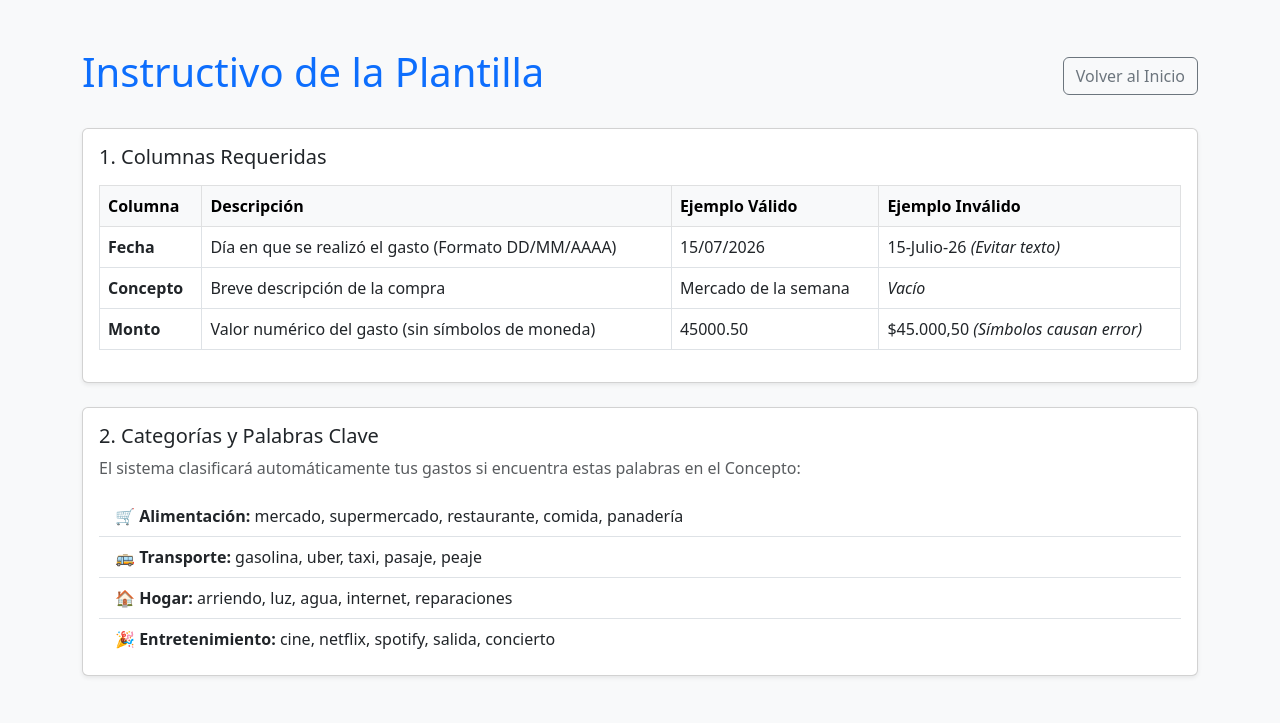
After one commit to juanexzedh/analizador-gastos-web, a Flask app: page /instructivo in a window 1280 px wide. The commit adds this page. Shown: the top 723 px of the page. Run offline with Flask 3, Linux system fonts and the light colour scheme.

Commit message:
Se dejo planteada la ruta para descargar el pdf y se creo el instructivo para usar la plantilla correctamente

```diff
--- a/app.py
+++ b/app.py
@@ -23,6 +23,12 @@ inicializar_db()
 @app.route("/")
 def inicio():
     return render_template("index.html")
+
+
+@app.route('/instructivo')
+def instructivo():
+    return render_template('instructivo.html')
+
 
 @app.route("/analizar", methods=["POST"])
 def analizar():
@@ -68,6 +74,19 @@ def analizar():
         supero_presupuesto = verificar_presupuesto(total_gastos, float(presupuesto))
         semaforo = calcular_semaforo(total_gastos, total_ingresos)
 
+        # Para calcular el dia con mas gasto
+        df['Fecha'] = pd.to_datetime(df['Fecha'], format='%d/%m/%Y', errors='coerce')
+        df['Dia_Semana'] = df['Fecha'].dt.day_name()
+        dias_espanol = {
+            'Monday': 'Lunes', 'Tuesday': 'Martes', 'Wednesday': 'Miércoles',
+            'Thursday': 'Jueves', 'Friday': 'Viernes', 'Saturday': 'Sábado', 'Sunday': 'Domingo'
+        }
+        df['Dia_Semana'] = df['Dia_Semana'].map(dias_espanol)
+
+        gastos_por_dia = df.groupby('Dia_Semana')['Monto'].sum()
+        dia_pico = gastos_por_dia.idxmax()
+        monto_pico = gastos_por_dia.max()
+
     except Exception as e:
         flash(f"Error procesando el archivo: {str(e)}")
         return redirect(url_for('inicio'))
@@ -84,7 +103,9 @@ def analizar():
         total_ingresos=total_ingresos,
         totalxcategoria=totalxcategoria,
         supero_presupuesto=supero_presupuesto,
-        semaforo=semaforo
+        semaforo=semaforo,
+        dia_pico=dia_pico,
+        monto_pico=monto_pico
     )
 
 @app.route('/descargar-plantilla')
@@ -93,5 +114,11 @@ def descargar_plantilla():
     # as_attachment=True fuerza al navegador a descargarlo en lugar de intentar abrirlo
     return send_from_directory(directorio_assets, 'plantilla.xlsx', as_attachment=True, download_name='plantilla.xlsx', mimetype='application/vnd.openxmlformats-officedocument.spreadsheetml.sheet')
 
+
+@app.route("/descargar-pdf/<periodo>")
+def descargar_pdf(periodo):
+    # Por ahora, una confirmación simple para verificar que el enlace funciona
+    return f"Generando reporte PDF para el periodo: {periodo}. (Lógica en construcción)"
+
 if __name__ == "__main__":
     app.run(debug=True)
--- a/templates/index.html
+++ b/templates/index.html
@@ -49,9 +49,8 @@
                             <div class="mb-4">
                                 <p>Para comenzar, descarga nuestra plantilla estructurada, llena tus gastos e ingresos del mes, y súbela aquí.</p>
                                 <!-- botob de descarga -->
-                                <a href="{{ url_for('descargar_plantilla') }}" class="btn btn-outline-success">
-                                    📥 Descargar Plantilla Excel
-                                </a>
+                                <a href="{{ url_for('descargar_plantilla') }}" class="btn btn-outline-success">📥 Descargar Plantilla Excel</a>
+                                <a href="{{ url_for('instructivo') }}" class="btn btn-info">📖 Ver Instructivo de Uso</a>
                             </div>
 
                             <!-- Subir archivo -->
--- /dev/null
+++ b/templates/instructivo.html
@@ -0,0 +1,68 @@
+<!DOCTYPE html>
+<html lang="es">
+<head>
+    <meta charset="UTF-8">
+    <meta name="viewport" content="width=device-width, initial-scale=1.0">
+    <title>Instructivo - Expense Analyzer</title>
+    <link href="https://cdn.jsdelivr.net/npm/bootstrap@5.3.0/dist/css/bootstrap.min.css" rel="stylesheet">
+</head>
+<body class="bg-light">
+    <div class="container py-5">
+        <div class="d-flex justify-content-between align-items-center mb-4">
+            <h1 class="text-primary">Instructivo de la Plantilla</h1>
+            <a href="{{ url_for('index') }}" class="btn btn-outline-secondary">Volver al Inicio</a>
+        </div>
+
+        <!-- Sección 1: Explicación de Columnas -->
+        <div class="card shadow-sm mb-4">
+            <div class="card-body">
+                <h3 class="card-title h5">1. Columnas Requeridas</h3>
+                <table class="table table-bordered mt-3">
+                    <thead class="table-light">
+                        <tr>
+                            <th>Columna</th>
+                            <th>Descripción</th>
+                            <th>Ejemplo Válido</th>
+                            <th>Ejemplo Inválido</th>
+                        </tr>
+                    </thead>
+                    <tbody>
+                        <tr>
+                            <td><strong>Fecha</strong></td>
+                            <td>Día en que se realizó el gasto (Formato DD/MM/AAAA)</td>
+                            <td>15/07/2026</td>
+                            <td>15-Julio-26 <em>(Evitar texto)</em></td>
+                        </tr>
+                        <tr>
+                            <td><strong>Concepto</strong></td>
+                            <td>Breve descripción de la compra</td>
+                            <td>Mercado de la semana</td>
+                            <td><em>Vacío</em></td>
+                        </tr>
+                        <tr>
+                            <td><strong>Monto</strong></td>
+                            <td>Valor numérico del gasto (sin símbolos de moneda)</td>
+                            <td>45000.50</td>
+                            <td>$45.000,50 <em>(Símbolos causan error)</em></td>
+                        </tr>
+                    </tbody>
+                </table>
+            </div>
+        </div>
+
+        <!-- Seccion Categorias -->
+        <div class="card shadow-sm">
+            <div class="card-body">
+                <h3 class="card-title h5">2. Categorías y Palabras Clave</h3>
+                <p class="text-muted">El sistema clasificará automáticamente tus gastos si encuentra estas palabras en el Concepto:</p>
+                <ul class="list-group list-group-flush">
+                    <li class="list-group-item"><strong>🛒 Alimentación:</strong> mercado, supermercado, restaurante, comida, panadería</li>
+                    <li class="list-group-item"><strong>🚌 Transporte:</strong> gasolina, uber, taxi, pasaje, peaje</li>
+                    <li class="list-group-item"><strong>🏠 Hogar:</strong> arriendo, luz, agua, internet, reparaciones</li>
+                    <li class="list-group-item"><strong>🎉 Entretenimiento:</strong> cine, netflix, spotify, salida, concierto</li>
+                </ul>
+            </div>
+        </div>
+    </div>
+</body>
+</html>
```
Also changed, not shown: templates/resultado.html (+16 -0 lines).
